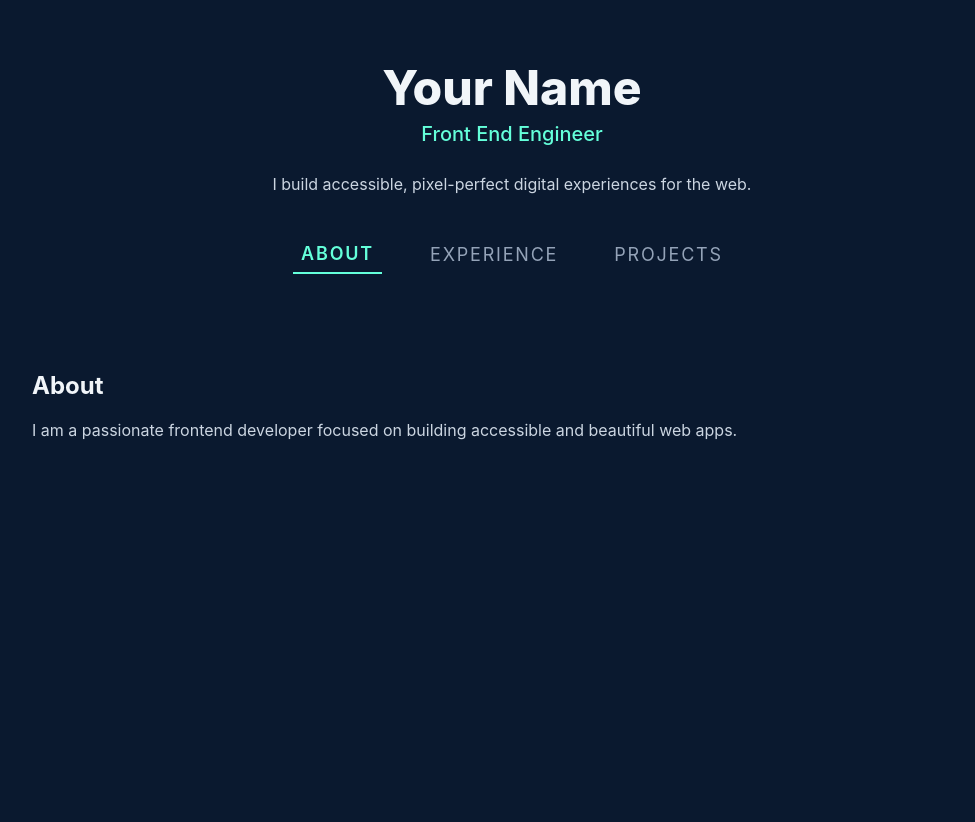
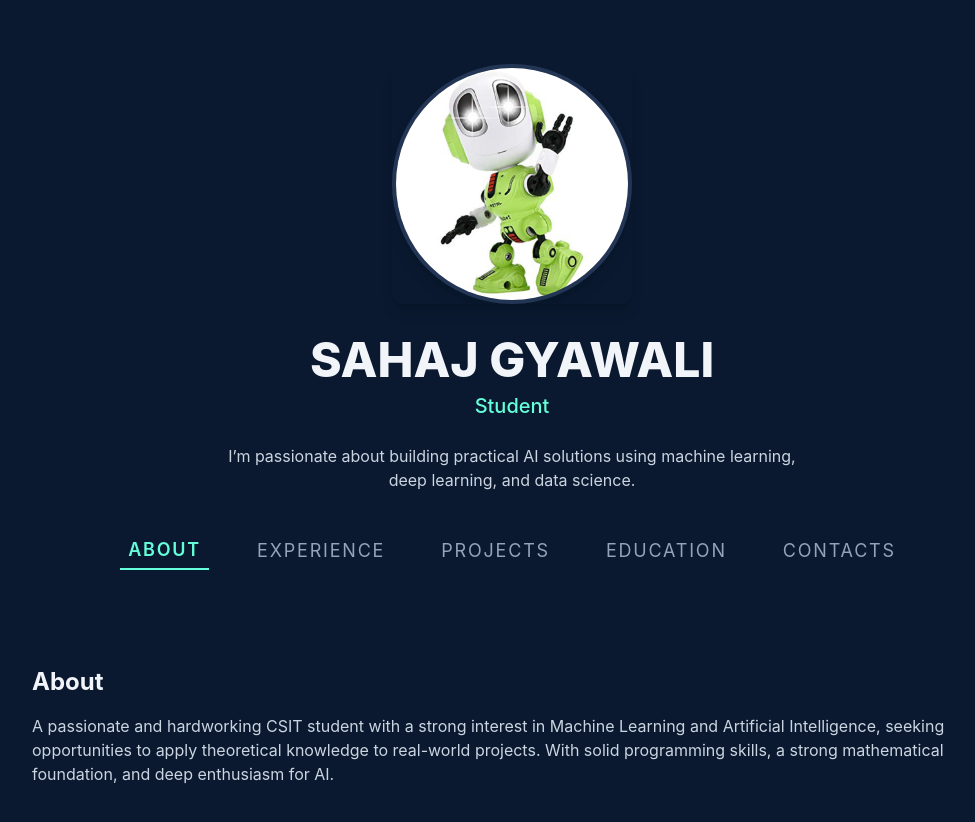
Before and after one commit to Gyawalisahaj/portfolio, a Next.js app: page / in a window 1280 px wide. Shown: the top 822 px of the page, without its empty margins (128-1103 px from the left). Before the commit the page ends 800 px from the top, so only its background shows below. Built offline with nearby package versions, Linux system fonts and the light colour scheme.

Commit message:
Update: Added Education and contact sectionI

```diff
--- a/src/app/components/AboutSection.tsx
+++ b/src/app/components/AboutSection.tsx
@@ -3,7 +3,9 @@ export default function AboutSection() {
     <div className="p-8">
       <h2 className="text-2xl font-bold mb-4">About</h2>
       <p className="text-slate-300">
-        I am a passionate frontend developer focused on building accessible and beautiful web apps.
+        A passionate and hardworking CSIT student with a strong interest in Machine Learning and Artificial
+        Intelligence, seeking opportunities to apply theoretical knowledge to real-world projects. With solid
+        programming skills, a strong mathematical foundation, and deep enthusiasm for AI.
       </p>
     </div>
   );
--- /dev/null
+++ b/src/app/components/ContactSection.tsx
@@ -0,0 +1,5 @@
+export default function ContactSection() {
+  return (
+    <div></div>
+  );
+}
--- /dev/null
+++ b/src/app/components/EducationSection.tsx
@@ -0,0 +1,5 @@
+export default function EducationSection() {
+  return (
+    <div></div>
+  );
+}
--- a/src/app/layout.tsx
+++ b/src/app/layout.tsx
@@ -1,7 +1,7 @@
 import './globals.css'
 
 export const metadata = {
-  title: 'Your Name | Portfolio',
+  title: 'SAHAJ GYAWALI | Portfolio',
   description: 'Front End Developer Portfolio',
 }
 
--- a/src/app/page.tsx
+++ b/src/app/page.tsx
@@ -3,11 +3,17 @@ import { useState } from "react";
 import AboutSection from "./components/AboutSection";
 import ExperienceSection from "./components/ExperienceSection";
 import ProjectsSection from "./components/ProjectsSection";
+import EducationSection from "./components/EducationSection";
+import ContactSection from "./components/ContactSection";
+
+
 
 const sections = [
   { name: "ABOUT", id: "about" },
   { name: "EXPERIENCE", id: "experience" },
   { name: "PROJECTS", id: "projects" },
+  { name: "EDUCATION", id: "education" },
+  { name: "CONTACTS", id: "contact" }
 ];
 
 export default function Home() {
@@ -22,14 +28,21 @@ export default function Home() {
 
   return (
     <div className="min-h-screen bg-[#0a192f] text-slate-100 flex flex-col items-center">
+      <div className="w-60 h-60 mt-16 overflow-hidden rounded-xl shadow-lg">
+        <img
+        src="/image.jpg"
+        alt="Your Name"
+        className="w-60 h-60 rounded-full border-4 border-[#233554] mb-3 shadow-lg object-cover"
+        />
+      </div>
       {/* Header */}
-      <header className="mt-16 text-center">
-        <h1 className="text-5xl font-extrabold">Your Name</h1>
+      <header className="mt-8 text-center">
+        <h1 className="text-5xl font-extrabold">SAHAJ GYAWALI</h1>
         <div className="text-xl text-[#64ffda] font-medium mt-2">
-          Front End Engineer
+          Student
         </div>
         <p className="max-w-xl mx-auto mt-6 text-slate-300">
-          I build accessible, pixel-perfect digital experiences for the web.
+          I’m passionate about building practical AI solutions using machine learning, deep learning, and data science.
         </p>
         {/* Navigation */}
         <nav className="mt-10 flex justify-center gap-10">
@@ -59,6 +72,12 @@ export default function Home() {
         <div className={getSectionClass("projects")}>
           <ProjectsSection />
         </div>
+        <div className={getSectionClass("projects")}>
+          <EducationSection />
+        </div>
+        <div className={getSectionClass("projects")}>
+          <ContactSection />
+        </div>
       </div>
     </div>
   );
```
Also changed, not shown: public/image.jpg (added).
